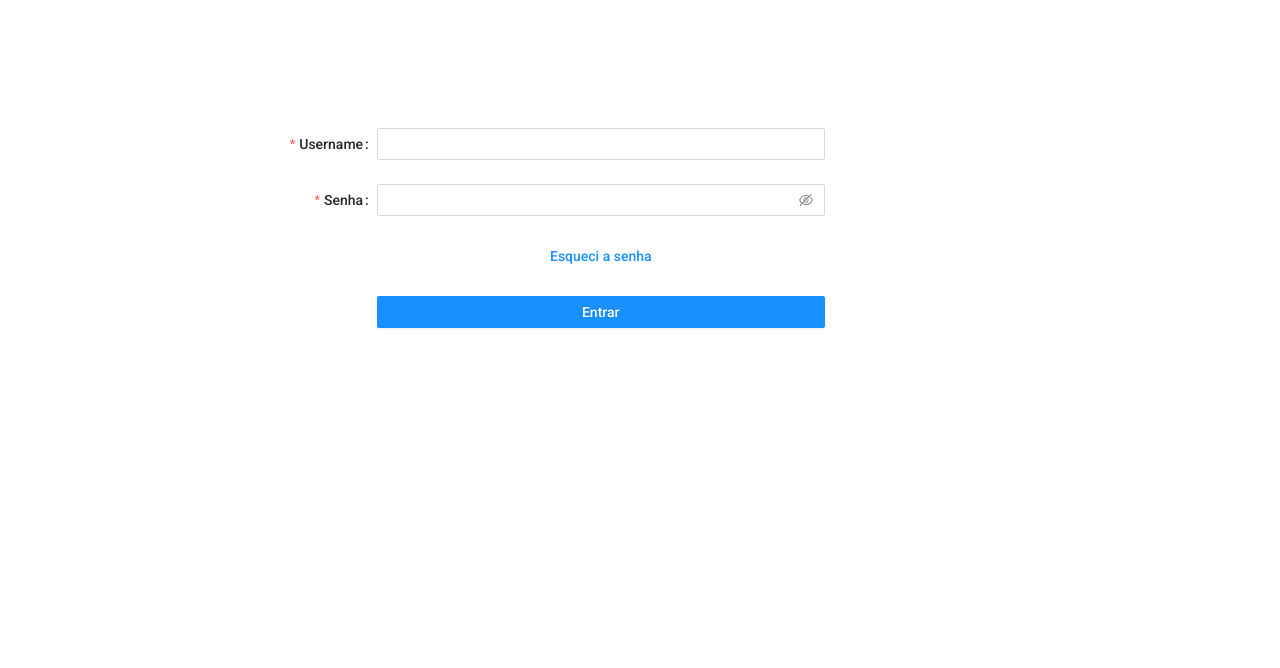
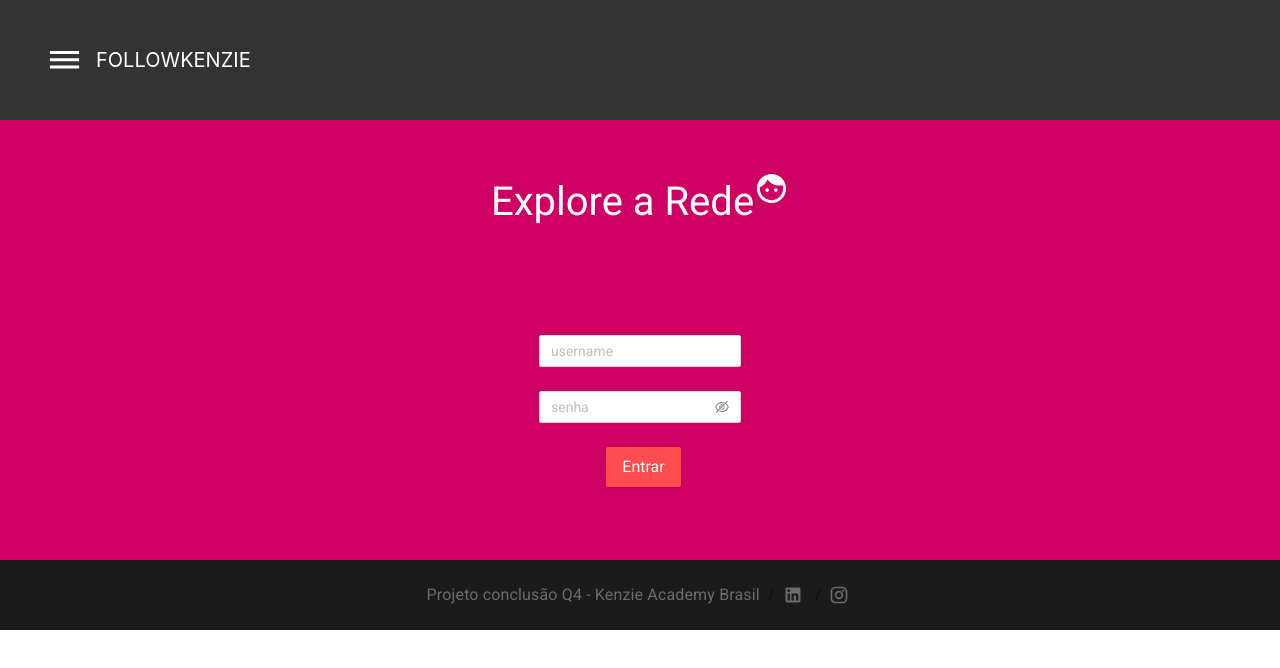
Before and after one commit to FrancielledeAbreu/front-rede-social, a React (Create React App) app: page / in a window 1280 px wide. Shown: the top 668 px of the page. Built offline with nearby package versions, Linux system fonts and the light colour scheme.

Commit message:
feat: footer, header created and login adjusted

```diff
--- a/package.json
+++ b/package.json
@@ -4,6 +4,8 @@
   "private": true,
   "dependencies": {
     "@ant-design/icons": "^4.6.2",
+    "@material-ui/core": "^4.11.3",
+    "@material-ui/icons": "^4.11.2",
     "@testing-library/jest-dom": "^5.11.4",
     "@testing-library/react": "^11.1.0",
     "@testing-library/user-event": "^12.1.10",
--- a/public/index.html
+++ b/public/index.html
@@ -24,7 +24,15 @@
       work correctly both with client-side routing and a non-root public URL.
       Learn how to configure a non-root public URL by running `npm run build`.
     -->
-    <title>React App</title>
+    <title>Follow Kenzie</title>
+    <link
+      rel="stylesheet"
+      href="https://fonts.googleapis.com/css?family=Roboto:300,400,500,700&display=swap"
+    />
+    <link
+      rel="stylesheet"
+      href="https://fonts.googleapis.com/icon?family=Material+Icons"
+    />
   </head>
   <body>
     <noscript>You need to enable JavaScript to run this app.</noscript>
--- /dev/null
+++ b/src/components/footer/footer.js
@@ -0,0 +1,50 @@
+import React from "react";
+import { makeStyles } from "@material-ui/core/styles";
+
+import Breadcrumbs from "@material-ui/core/Breadcrumbs";
+import Link from "@material-ui/core/Link";
+import LinkedInIcon from "@material-ui/icons/LinkedIn";
+import InstagramIcon from "@material-ui/icons/Instagram";
+
+const useStyles = makeStyles((theme) => ({
+  link: {
+    display: "flex",
+    color: "#6b6b6b",
+  },
+  icon: {
+    marginRight: theme.spacing(0.5),
+    width: 20,
+    height: 20,
+    color: "#6b6b6b",
+  },
+  root: {
+    display: "flex",
+    backgroundColor: "#1b1b1b",
+    height: 70,
+    justifyContent: "center",
+  },
+}));
+
+const Footer = () => {
+  const classes = useStyles();
+
+  return (
+    <Breadcrumbs aria-label="breadcrumb" className={classes.root}>
+      <Link color="inherit" href="/" className={classes.link}>
+        Projeto conclusão Q4 - Kenzie Academy Brasil
+      </Link>
+
+      <Link color="inherit" href="/" className={classes.link}>
+        <LinkedInIcon className={classes.icon} />
+      </Link>
+      <Link
+        color="inherit"
+        href="/getting-started/installation/"
+        className={classes.link}
+      >
+        <InstagramIcon className={classes.icon} />
+      </Link>
+    </Breadcrumbs>
+  );
+};
+export default Footer;
--- /dev/null
+++ b/src/components/header/header.js
@@ -0,0 +1,72 @@
+import React from "react";
+import Menu from "@material-ui/core/Menu";
+import MenuItem from "@material-ui/core/MenuItem";
+import Button from "@material-ui/core/Button";
+import DehazeIcon from "@material-ui/icons/Dehaze";
+import { makeStyles } from "@material-ui/core/styles";
+import PropTypes from "prop-types";
+
+//style
+import { Container, Title } from "./header.sytle";
+
+const Header = ({ testID }) => {
+  const [anchorEl, setAnchorEl] = React.useState(null);
+
+  const handleClick = (event) => {
+    setAnchorEl(event.currentTarget);
+  };
+
+  const handleClose = () => {
+    setAnchorEl(null);
+  };
+
+  const useStyles = makeStyles((theme) => ({
+    colorPrimary: {
+      color: "#ffff",
+    },
+  }));
+
+  const classes = useStyles();
+  return (
+    <Container data-testid={`${testID}_Header`}>
+      <Button
+        data-testid={`${testID}_Button`}
+        aria-controls="simple-menu"
+        aria-haspopup="true"
+        onClick={handleClick}
+      >
+        <DehazeIcon
+          fontSize="large"
+          className={classes.colorPrimary}
+          color="primary"
+        />
+      </Button>
+      <Title>FollowKenzie</Title>
+      <Menu
+        id="simple-menu"
+        anchorEl={anchorEl}
+        keepMounted
+        open={Boolean(anchorEl)}
+        onClose={handleClose}
+      >
+        <MenuItem onClick={handleClose}>
+          <a href="/timeline">Timeline</a>
+        </MenuItem>
+        <MenuItem onClick={handleClose}>
+          <a href="/cadastro">Cadastro</a>
+        </MenuItem>
+        <MenuItem onClick={handleClose}>Sair</MenuItem>
+      </Menu>
+    </Container>
+  );
+};
+
+export default Header;
+
+Header.propTypes = {
+  testID: PropTypes.string.isRequired,
+};
+
+Header.defaultProps = {
+  testID: "Container",
+};
--- /dev/null
+++ b/src/components/header/header.sytle.js
@@ -0,0 +1,27 @@
+import styled from "styled-components";
+
+export const Container = styled.div`
+  display: flex;
+  height: 15vh;
+  background: #333;
+  padding-left: 2rem;
+  padding-right: 2rem;
+  align-items: center;
+  justify-content: flex-start;
+
+  @media screen and (max-width: 768px) {
+    width: 100%;
+    height: 100%;
+    max-width: 100%;
+    padding-left: 0;
+    padding-right: 0.75rem;
+    overflow: overlay;
+  }
+`;
+
+export const Title = styled.div`
+  text-transform: uppercase;
+  color: #ffffff;
+  font-size: 1.25rem;
+  line-height: 1.5rem;
+`;
--- a/src/pages/login/login.js
+++ b/src/pages/login/login.js
@@ -1,17 +1,20 @@
 import { isValidUser } from "../../redux/actions/services-request";
 import { useDispatch, useSelector } from "react-redux";
+import FaceIcon from "@material-ui/icons/Face";
 import React from "react";
-import { Form, Button, Input, Layout } from "antd";
-import { Link, useHistory } from "react-router-dom";
+import { Form, Button, Input } from "antd";
+import { useHistory } from "react-router-dom";
 
 //style
-import { Container } from "./login.style";
+import { Container, Title } from "./login.style";
 
+//locals
+import Header from "../../components/header/header";
+import Footer from "../../components/footer/footer";
 const Login = () => {
   const dispatch = useDispatch();
   const user = useSelector((state) => state.serviceReducer);
   const history = useHistory();
-  // const { Header } = Layout;
 
   const onFinish = (values) => {
     dispatch(isValidUser(values));
@@ -28,7 +31,7 @@ const Login = () => {
 
   const layout = {
     labelCol: { span: 8 },
-    wrapperCol: { span: 16 },
+    wrapperCol: { span: 32 },
   };
 
   const tailLayout = {
@@ -36,65 +39,43 @@ const Login = () => {
   };
   return (
     <>
-      <Layout>
-        {/* <Header style={{ padding: "0" }} className="header App-header">
-          <Menu
-            theme="light"
-            mode="horizontal"
-            style={{ width: "100%", borderRight: 0 }}
-          >
-            <Menu.Item>
-              <Link to="/">Home</Link>
-            </Menu.Item>
-          </Menu>
-        </Header> */}
-      </Layout>
+      <Header />
+      <Title>
+        Explore a Rede <FaceIcon fontSize="large" />
+      </Title>
       <Container>
-        <div>
         <Form
           {...layout}
           name="basic"
           initialValues={{ remember: true }}
           onFinish={onFinish}
           onFinishFailed={onFinishFailed}
+          style={{ padding: "3.85%" }}
         >
           <Form.Item
-              label="Username"
             name="username"
             rules={[
               { required: true, message: "Por favor insira seu username!" },
             ]}
           >
-              <Input />
+            <Input placeholder="username" />
           </Form.Item>
 
           <Form.Item
-              label="Senha"
             name="password"
-              rules={[
-                { required: true, message: "Por favor insira sua senha!" },
-              ]}
+            rules={[{ required: true, message: "Por favor insira sua senha!" }]}
           >
-              <Input.Password />
-            </Form.Item>
-
-            <Form.Item
-              style={{ textAlign: "center" }}
-              {...tailLayout}
-              name="remember"
-              valuePropName="checked"
-            >
-              <Link>Esqueci a senha</Link>
+            <Input.Password placeholder="senha" />
           </Form.Item>
 
           <Form.Item {...tailLayout}>
-              <Button type="primary" htmlType="submit" block>
+            <Button type="primary" htmlType="submit" size="large" danger>
               Entrar
             </Button>
           </Form.Item>
         </Form>
-        </div>
       </Container>
+      <Footer />
     </>
   );
 };
--- a/src/pages/login/login.style.js
+++ b/src/pages/login/login.style.js
@@ -3,11 +3,20 @@ import styled from "styled-components";
 export const Container = styled.div`
   @import url("https://fonts.googleapis.com/css2?family=Roboto:wght@100;500&display=swap");
   font-family: "Roboto", sans-serif;
+  height: 100%;
+  background-color: #cf0063;
+  color: #ffff;
   display: flex;
-  padding: 10%;
-  align-items: center;
-
-  div {
-    width: 90%;
-  }
+  justify-content: center;
 `;
+export const Title = styled.div`
+  @import url("https://fonts.googleapis.com/css2?family=Roboto:wght@100;500&display=swap");
+  font-family: "Roboto", sans-serif;
+  display: flex;
+  justify-content: center;
+  background-color: #cf0063;
+  color: #ffff;
+  font-size: 40px;
+  padding: 4%;
+  margin: 0;
+`;
```
Also changed, not shown: src/App.css (deleted, +0 -38 lines), src/components/footer/footer.style.js (added), 1 other file (tests, documents, lock files or other folders). Lines whose indentation alone changed are shown as unchanged.
